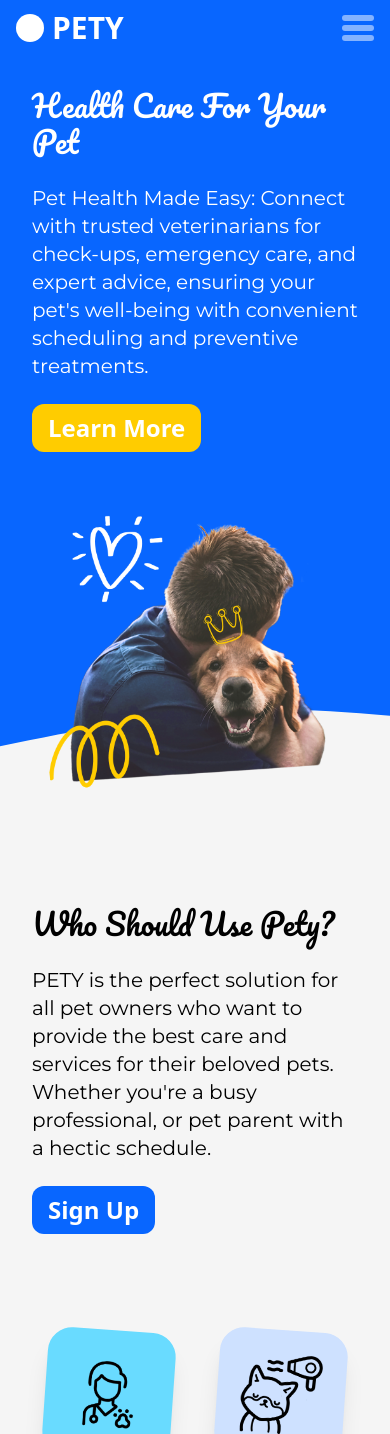
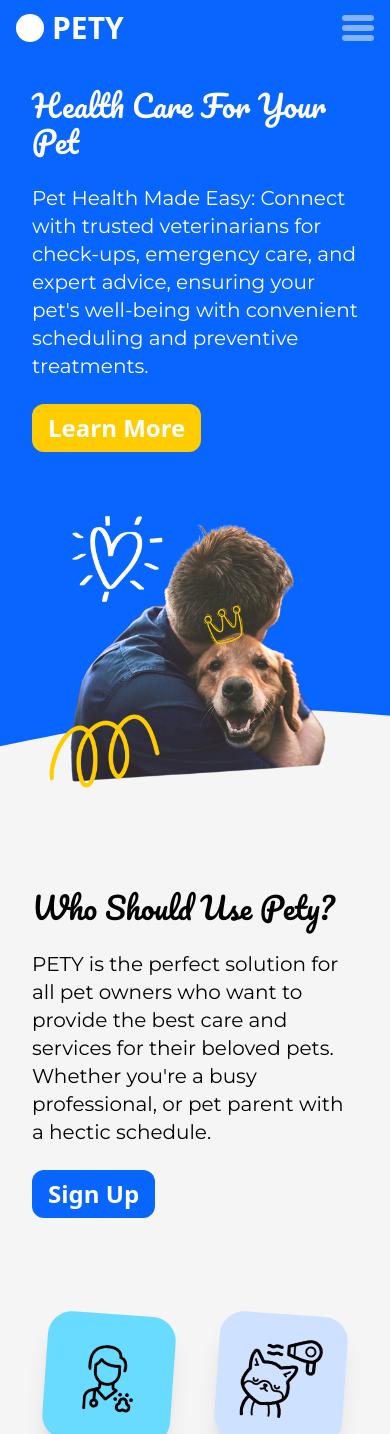
Before and after one commit to AhmedZahran15/Pety---Pet-Care, a React (Vite) app: page / in a window 390 px wide. Shown: the top 1434 px of the page. Built offline with nearby package versions, Linux system fonts and the light colour scheme; no server answers; what react-geocode would draw is missing.

Commit message:
refactor: Update SignUpSection component for better responsiveness and layout consistency

```diff
--- a/src/Pages/HomePage/SignUpSection.jsx
+++ b/src/Pages/HomePage/SignUpSection.jsx
@@ -2,7 +2,7 @@ import { Link } from "react-router-dom";
 
 const SignUpSection = () => {
   return (
-    <div className="mt-24 flex items-center justify-center gap-x-16 overflow-hidden duration-300 md:justify-between">
+    <div className="mt-20 flex items-center justify-center gap-x-16 overflow-hidden duration-300 md:justify-between">
       <div className="hidden bg-[url(/images/homepage/signUpBg.png)] bg-contain bg-no-repeat p-10 pl-20 transition-all duration-300 md:block md:basis-1/2">
         <img src="/images/homepage/signUpImage.png" alt="Dog" />
       </div>
```
